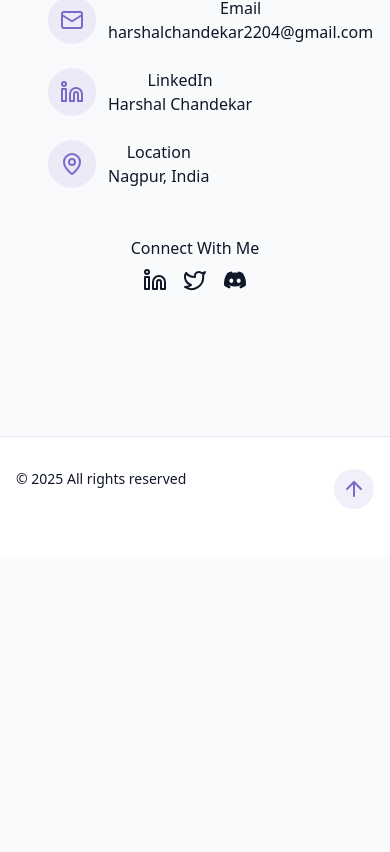
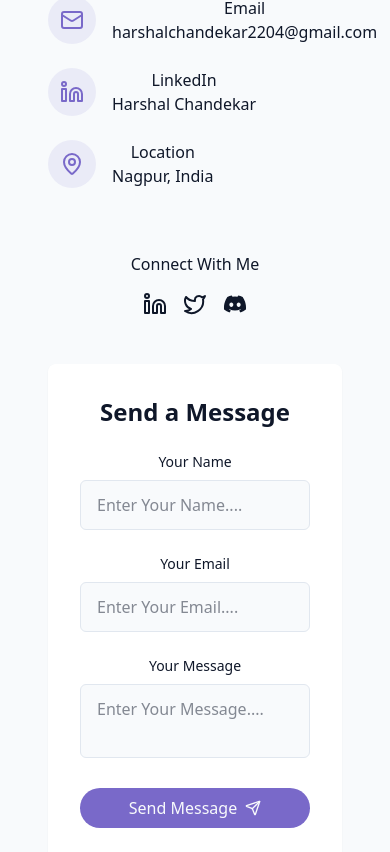
Before and after one commit to harshalchandekar/portfolio, a React (Vite) app: page / in a window 390 px wide. Shown: the part 8672-9524 px from the top of the page. Before the commit the page ends 9229 px from the top, so only its background shows below. Built offline with nearby package versions, Linux system fonts and the light colour scheme; no server answers.

Commit message:
Implemented email section

```diff
--- a/package.json
+++ b/package.json
@@ -10,6 +10,7 @@
     "preview": "vite preview"
   },
   "dependencies": {
+    "@emailjs/browser": "^4.4.1",
     "@radix-ui/react-toast": "^1.2.14",
     "@tailwindcss/vite": "^4.1.11",
     "class-variance-authority": "^0.7.1",
--- a/src/components/AboutSection.jsx
+++ b/src/components/AboutSection.jsx
@@ -29,7 +29,7 @@ const AboutSection = () => {
                             <a href="#contact" className="cosmic-button">
                                 Get In touch
                             </a>
-                            <a href="" className={cn("px-6 py-2 rounded-full border border-foreground text-primary hover:bg-green-500 transition-colors duration-300",
+                            <a href="https://drive.google.com/file/d/1qRU-7UueGnK_v_WFciZkrqUrZzC4TL5K/view" className={cn("px-6 py-2 rounded-full border border-foreground text-primary hover:bg-green-500 transition-colors duration-300",
                                 "hover:shadow-[0_0_10px_rgba(139,92,246,0.5)] hover:scale-105 active:scale-95",
                                 ""
                             )}>
--- a/src/components/ContactSection.jsx
+++ b/src/components/ContactSection.jsx
@@ -1,9 +1,78 @@
-import { Linkedin, Mail, MapPin, Phone, Send, Twitter } from "lucide-react";
+import { Linkedin, LinkedinIcon, Mail, MapPin, Phone, Send, Twitter } from "lucide-react";
 import { FaDiscord } from "react-icons/fa";
 import {cn} from "@/lib/utils";
+import emailjs from "@emailjs/browser";
+import { useState } from "react";
 
 
 const ContactSection = () => {
+
+
+    const[formData, setFormData] = useState({
+        name:"",
+        email:"",
+        message:"",
+    });
+
+    const[formStatus, setFormStatus] = useState({
+        submitting:false,
+        success:false,
+        error:false,
+        message:"",
+    });
+
+    const handleInputChange = (e) => {
+        const {name, value} = e.target;
+        setFormData((prev) =>({
+            ...prev,
+            [name]: value,
+        }));
+    }
+
+    const handleSubmit = async(e) => {
+            e.preventDefault();
+
+            setFormStatus({
+                 submitting:true,
+                success:false,
+                error:false,
+                message:"",
+            });
+
+            try{
+                await emailjs.send(
+                    import.meta.env.VITE_EMAILJS_SERVICE_ID,
+                    import.meta.env.VITE_EMAILJS_TEMPLATE_ID,
+                    {
+                        name:formData.name,
+                        email: formData.email,
+                        message: formData.message,
+                    }
+                );
+                setFormStatus({
+                 submitting:false,
+                success:true,
+                error:false,
+                message:"Message sent successfully",
+            });
+
+            setFormData({
+                name:"",
+                email:"",
+                message:"",
+            });
+
+            } catch(error){
+                setFormStatus({
+                 submitting:false,
+                success:false,
+                error:true,
+                message:"Failed to send message. Please try again.",
+            });
+
+            }
+    };
+
     return (
         <section
             id="contact"
@@ -16,65 +85,75 @@ const ContactSection = () => {
                 Have a project in mind or want to collaborate? Feel free to reach out.
                 I'm always open to discussing new opportunities.
             </p>
-            <div className="flex flex-col items-center md:items-center ">
-                <h3 className="text-2xl font-semibold mb-6 text-center">Contact Information</h3>
-                <div className="flex flex-col md:flex-row md:space-x-12 w-full justify-center md:justify-between mb-8">
-                    {/* Email */}
-                    <div className="flex items-center space-x-3 mb-6 md:mb-0">
+             <div className="grid grid-cols-1 md:grid-cols-2 gap-12">
+          <div className="space-y-8">
+            <h3 className="text-2xl font-semibold mb-6">
+              {" "}
+              Contact Information
+            </h3>
+
+            <div className="space-y-6 justify-center">
+              <div className="flex items-start space-x-4">
                 <div className="p-3 rounded-full bg-primary/10">
-                            <Mail className="h-6 w-6 text-primary" />
+                  <Mail className="h-6 w-6 text-primary" />{" "}
                 </div>
                 <div>
-                            <h4 className="font-medium">Email</h4>
-                            <a href="mailto:harshalchandekar2204@gmail.com" className="text-muted-foreground hover:text-primary transition-colors">
+                  <h4 className="font-medium"> Email</h4>
+                  <a
+                    href="mailto:harshalchandekar2204@gmail.com"
+                    className="text-muted-foreground hover:text-primary transition-colors"
+                  >
                    harshalchandekar2204@gmail.com
                   </a>
                 </div>
               </div>
-                    {/* LinkedIn */}
-                    <div className="flex items-center space-x-3 mb-6 md:mb-0">
+              <div className="flex items-start space-x-4">
                 <div className="p-3 rounded-full bg-primary/10">
-                            <Linkedin className="h-6 w-6 text-primary" />
+                  <Linkedin className="h-6 w-6 text-primary" />{" "}
                 </div>
                 <div>
-                            <h4 className="font-medium">LinkedIn</h4>
-                            <a className="text-muted-foreground hover:text-primary transition-colors">
+                  <h4 className="font-medium"> LinkedIn</h4>
+                  <a
+                    href="#"
+                    className="text-muted-foreground hover:text-primary transition-colors"
+                  >
                    Harshal Chandekar
                   </a>
                 </div>
               </div>
-                    {/* Location */}
-                    <div className="flex items-center space-x-3">
+              <div className="flex items-start space-x-4">
                 <div className="p-3 rounded-full bg-primary/10">
-                            <MapPin className="h-6 w-6 text-primary" />
+                  <MapPin className="h-6 w-6 text-primary" />{" "}
                 </div>
                 <div>
-                            <h4 className="font-medium">Location</h4>
-                            <span className="text-muted-foreground hover:text-primary transition-colors">
+                  <h4 className="font-medium"> Location</h4>
+                  <a className="text-muted-foreground hover:text-primary transition-colors">
                    Nagpur, India
-                            </span>
+                  </a>
                 </div>
               </div>
             </div>
-                <div className="pt-4 w-full">
-                    <h4 className="text-center md:text-center ">Connect With Me</h4>
-                    <div className="flex space-x-4 justify-center md:justify-center mt-2">
+
+            <div className="pt-8">
+              <h4 className="font-medium mb-4"> Connect With Me</h4>
+              <div className="flex space-x-4 justify-center">
                  <a href="https://www.linkedin.com/in/harshal-chandekar-7579a5270" target="_blank" rel="noopener noreferrer">
                             <Linkedin  className="hover:opacity-15"/>
                         </a>
                         <a href="https://x.com/harshalchandek6" target="_blank" rel="noopener noreferrer">
                             <Twitter className="hover:opacity-15" />
                         </a>
-                        <a href="https://discord.com/channels/@me" target="_blank" rel="noopener noreferrer">
+                        <a href="https://discord.com/channels/harshal_chandekar" target="_blank" rel="noopener noreferrer">
                             <FaDiscord size={24}  className="hover:opacity-15"/>
                         </a>
+
               </div>
             </div>
           </div>
 
-                {/* <div className="bg-card p-8 rounded-lg shadow-xs">
+                <div className="bg-card p-8 rounded-lg shadow-xs">
                     <h3 className="text-2xl font-semibold mb-6">Send a Message</h3>
-                    <form className="space-y-6">
+                    <form className="space-y-6" onSubmit={handleSubmit}>
                         <div>
                             <label htmlFor="name" className="block text-sm font-medium mb-2">Your Name</label>
                             <input
@@ -84,6 +163,7 @@ const ContactSection = () => {
                             required
                             className="w-full px-4 py-3 rounded-md border border-input bg-background focus:outline-hidden focus:ring-2 focus:ring-primary"
                             placeholder="Enter Your Name...."
+                            onChange={handleInputChange}
                             />
                         </div>
                         <div>
@@ -95,6 +175,7 @@ const ContactSection = () => {
                             required
                             className="w-full px-4 py-3 rounded-md border border-input bg-background focus:outline-hidden focus:ring-2 focus:ring-primary"
                             placeholder="Enter Your Email...."
+                            onChange={handleInputChange}
                             />
                         </div>
                         <div>
@@ -106,18 +187,26 @@ const ContactSection = () => {
                             required
                             className="w-full px-4 py-3 rounded-md border border-input bg-background focus:outline-hidden focus:ring-2 focus:ring-primary resize-none"
                             placeholder="Enter Your Message...."
+                            onChange={handleInputChange}
                             />
                         </div>
                             <button
                                 type="submit"
                                 className={cn("cosmic-button w-full flex items-center justify-center gap-2")}
+                                disabled={formStatus.submitting}
                             >
-                                Send Message
+                               {formStatus.submitting ? "Sending..." : "Send Message"}
                                 <Send size={16}/>
                             </button>
+                            {formStatus.message && (
+                                <div
+                                className={`form-status ${formStatus.success ? "sucess" : "error"}`}
+                                >{formStatus.message}</div>
+                            )}
                     </form>
-                </div> */}
+                </div>
 
+            </div>
             </div>
         </section>
     )
--- a/src/index.css
+++ b/src/index.css
@@ -160,3 +160,34 @@
   padding: 0;
   text-align: center;
 }
+
+/* .form-status {
+  margin-top: 1rem;
+  padding: 1rem;
+  border-radius: 0.5rem;
+  align-items: center;
+  font-weight: 500;
+}
+
+.form-status.success {
+ background-color: rgba(34,197, 94, 0.1);
+ border: 1px solid rgba(34,197, 94, 0.2);
+ color: #4ade80;
+}
+
+.form-status.error {
+ background-color: rgba(239,68, 68, 0.1);
+ border: 1px solid rgba(239,68, 68, 0.2);
+ color: #f87171;
+} */
+
+@utility form-status {
+  @apply  mt-4 p-4 border-2 items-center font-medium;
+}
+
+@utility form-status.success {
+  @apply  bg-green-300 border-2 border-black;
+}
+@utility form-status.error {
+  @apply  bg-red-400 border-2 border-black;
+}
--- a/src/pages/Home.jsx
+++ b/src/pages/Home.jsx
@@ -1,3 +1,4 @@
+import { useEffect, useState } from "react";
 import AboutSection from "../components/AboutSection";
 import ContactSection from "../components/ContactSection";
 import  Footer  from "../components/Footer";
@@ -7,8 +8,16 @@ import ProjectSection from "../components/ProjectSection";
 import SkillsSection from "../components/SkillsSection";
 import StarBackground from "../components/StarBackground";
 import ThemeToggle from "../components/ThemeToggle";
+import emailjs from "@emailjs/browser";
+const Home = () => {
 
-const Home = () => {
+const [isLoaded, setIsLoaded] = useState(false);
+
+useEffect(() => {
+    setIsLoaded(true);
+    emailjs.init(import.meta.env.VITE_EMAILJS_PUBLIC_KEY);
+}, [])
+
     return (
         <div className="min-h-screen bg-background text-foreground overflow-x-hidden">
         {/*Toggle Theme */}
```
Also changed, not shown: 2 other files (tests, documents, lock files or other folders). Lines whose indentation alone changed are shown as unchanged.
